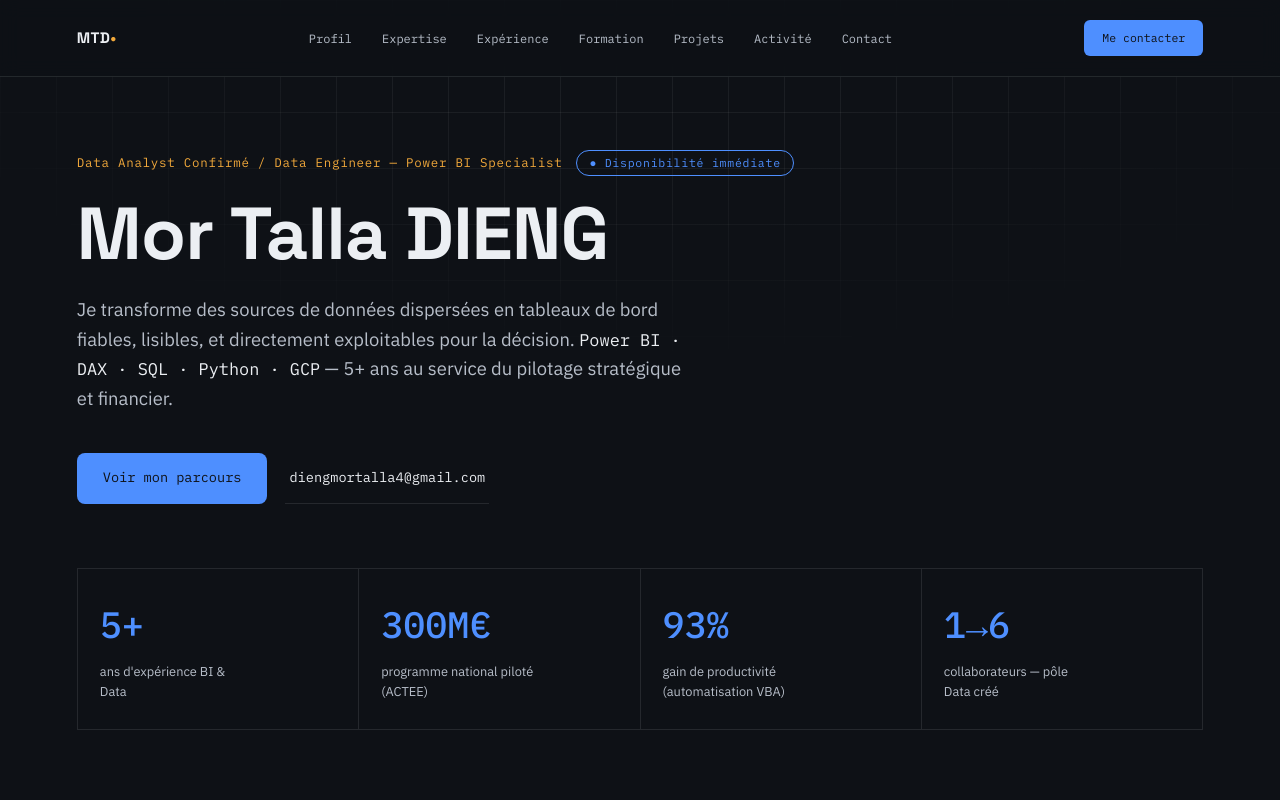
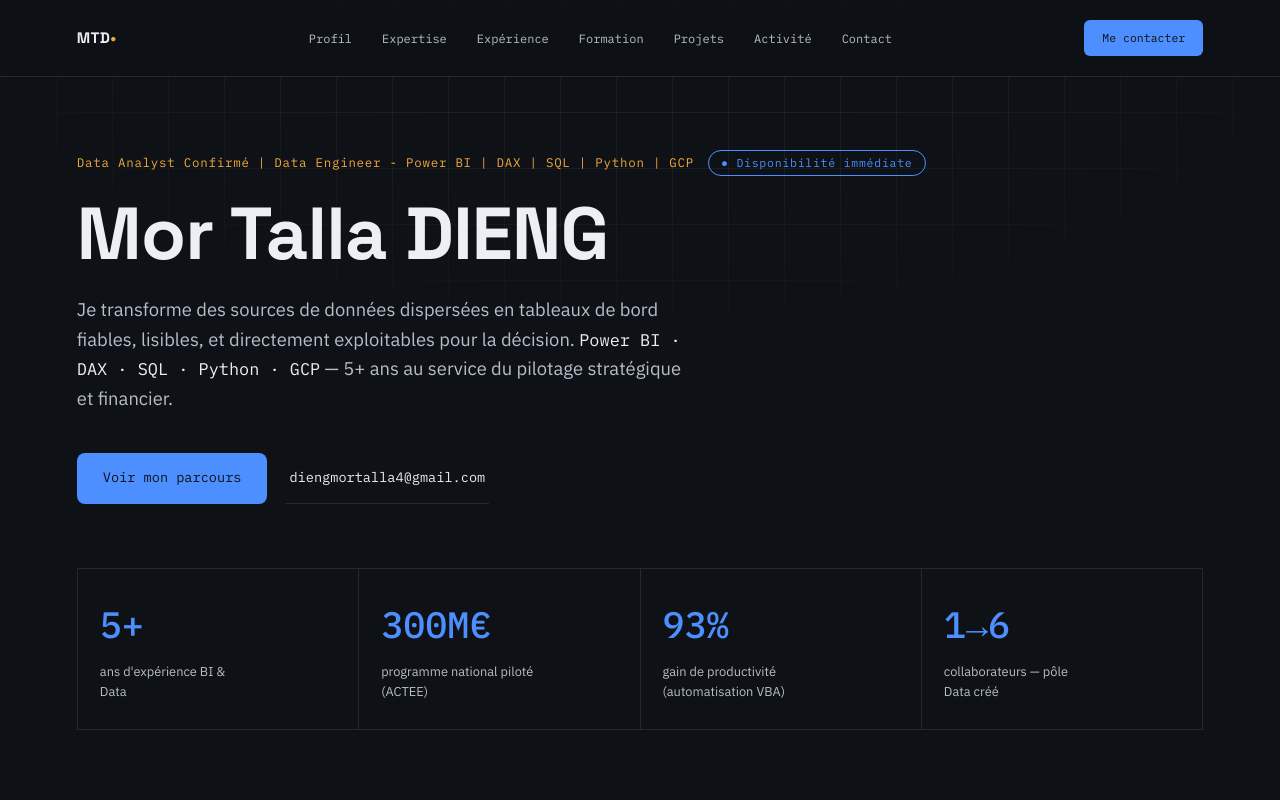
Before and after one commit to Mor270/Portfolio-site, a plain HTML site: page index.html in a window 1280 px wide. Shown: the top 800 px of the page. Drawn offline with Linux system fonts and the light colour scheme; no server answers.

Commit message:
Met a jour le titre avec mots-cles complets

```diff
--- a/index.html
+++ b/index.html
@@ -28,7 +28,7 @@
 
 <header class="hero">
   <div class="hero-grid" aria-hidden="true"></div>
-  <p class="eyebrow">Data Analyst Confirmé / Data Engineer — Power BI Specialist <span class="availability-badge">● Disponibilité immédiate</span></p>
+  <p class="eyebrow">Data Analyst Confirmé | Data Engineer - Power BI | DAX | SQL | Python | GCP <span class="availability-badge">● Disponibilité immédiate</span></p>
   <h1 class="hero-title">Mor Talla DIENG</h1>
   <p class="hero-sub">Je transforme des sources de données dispersées en tableaux de bord fiables, lisibles, et directement exploitables pour la décision. <span class="hero-sub-accent">Power BI · DAX · SQL · Python · GCP</span> — 5+ ans au service du pilotage stratégique et financier.</p>
 
```
